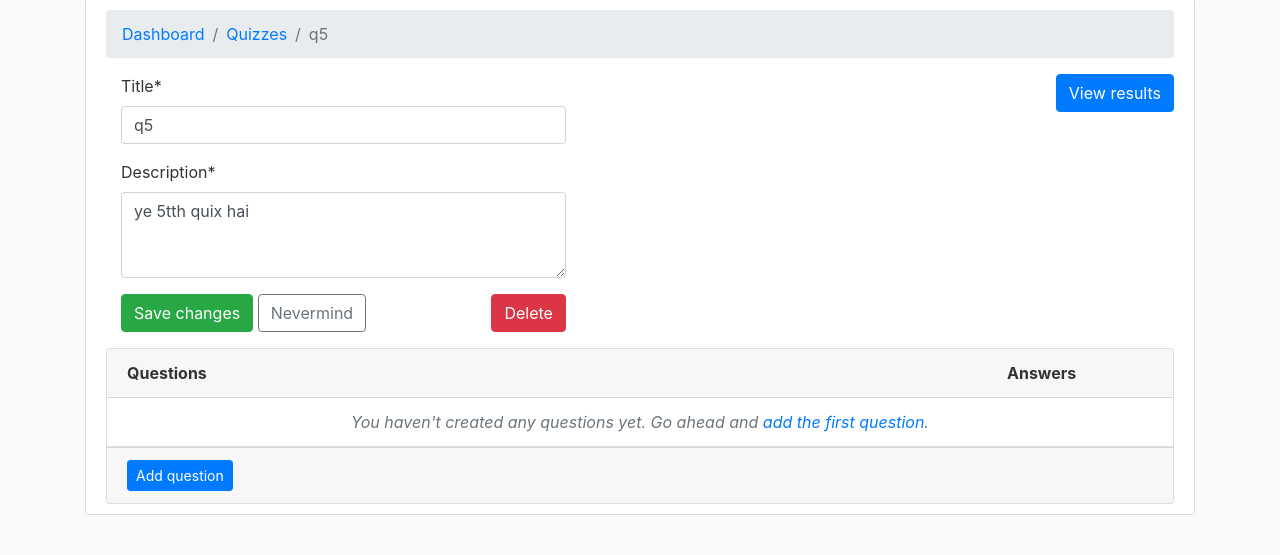
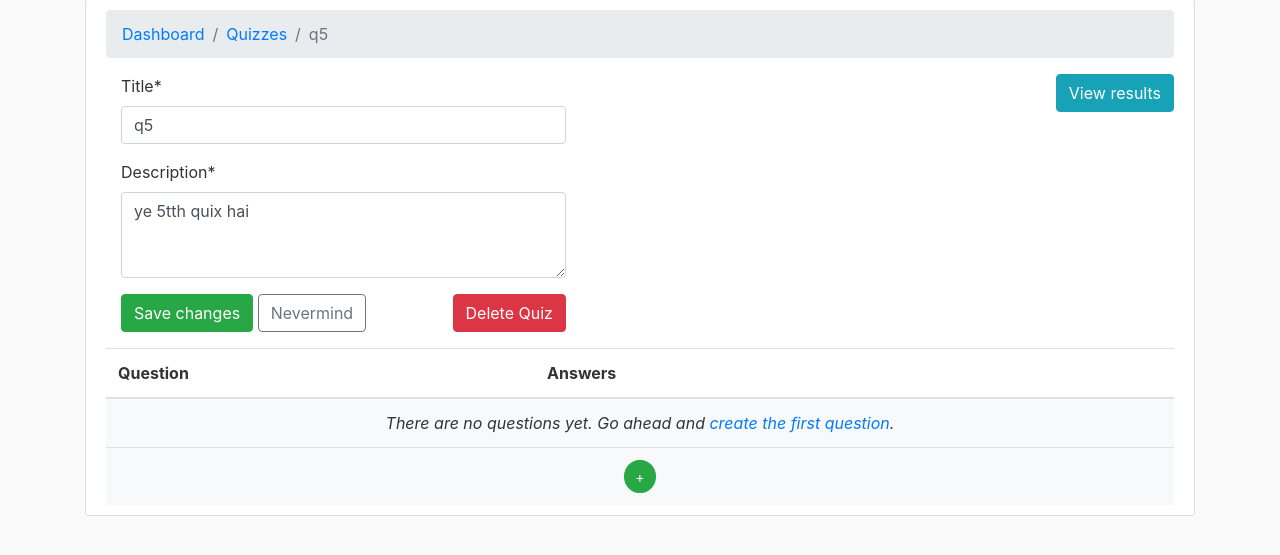
Before and after one commit to dishankpoddar/quiz-app, a Django app: page /quiz/5/ in a window 1280 px wide. Shown: the part 81-636 px from the top of the page. Run offline with Django 3.2, Linux system fonts and the light colour scheme; a user stored in the database is signed in; data comes from the database, SQL or seed files in the repository; both versions use the stored data as it was after the commit; some libraries are stand-ins or nearby versions.

Commit message:
Add questions. View all quizzes and questions

```diff
--- a/quizapp/dashboard/forms.py
+++ b/quizapp/dashboard/forms.py
@@ -4,7 +4,7 @@ from django.db import transaction
 from django.forms.utils import ValidationError
 from django.forms import inlineformset_factory
 
-from .models import (Student,Teacher,User,Question,Answer)
+from .models import (Student,Teacher,User,Question,Answer,Quiz)
 
 
 class TeacherSignUpForm(UserCreationForm):
@@ -39,6 +39,7 @@ class QuestionForm(forms.ModelForm):
         fields = ('text', )
 
 
+
 class BaseAnswerInlineFormSet(forms.BaseInlineFormSet):
     def clean(self):
         super().clean()
--- a/quizapp/dashboard/static/dashboard/main.css
+++ b/quizapp/dashboard/static/dashboard/main.css
@@ -76,3 +76,7 @@ body {
     text-overflow: ellipsis;
     white-space: nowrap;
 }
+.btn-circle{
+  padding: 5px 10px;
+  border-radius: 50%;
+}
--- a/quizapp/dashboard/templates/dashboard/base.html
+++ b/quizapp/dashboard/templates/dashboard/base.html
@@ -46,7 +46,7 @@
                 <div class="col-md-12">
                 {% if messages %}
                     {% for message in messages %}
-                        <div class="alert alert-{{message.tags}}">
+                        <div class="alert {{message.tags}}">
                             {{message}}
                         </div>
                     {% endfor %}
--- a/quizapp/dashboard/templates/dashboard/quiz_edit.html
+++ b/quizapp/dashboard/templates/dashboard/quiz_edit.html
@@ -10,51 +10,62 @@
       </ol>
     </nav>
     <h2 class="mb-3">
-      <a href="#" class="btn btn-primary float-right">View results</a>
+      <a href="#" class="btn btn-info float-right">View results</a>
     </h2>
     <div class="row mb-3">
       <div class="col-md-6 col-sm-8 col-12">
         <form method="post" novalidate>
           {% csrf_token %}
           {{ form|crispy }}
+          {% if quiz.author == user %}
           <button type="submit" class="btn btn-success">Save changes</button>
           <a href="{% url 'teacher-dashboard' %}" class="btn btn-outline-secondary" role="button">Nevermind</a>
-          <a href="#" class="btn btn-danger float-right">Delete</a>
+          <a href="#" class="btn btn-danger float-right">Delete Quiz</a>
+          {% endif %}
         </form>
       </div>
     </div>
-    <div class="card">
-      <div class="card-header">
-        <div class="row">
-          <div class="col-10">
-            <strong>Questions</strong>
-          </div>
-          <div class="col-2">
-            <strong>Answers</strong>
-          </div>
-        </div>
-      </div>
-      <div class="list-group list-group-flush list-group-formset">
-        {% for question in questions %}
-          <div class="list-group-item">
-            <div class="row">
-              <div class="col-10">
-                <a href="#">{{ question.text }}</a>
-              </div>
-              <div class="col-2">
-                {{ question.answers_count }}
-              </div>
-            </div>
-          </div>
-        {% empty %}
-          <div class="list-group-item text-center">
-            <p class="text-muted font-italic mb-0">You haven't created any questions yet. Go ahead and <a href="#">add the first question</a>.</p>
-          </div>
-        {% endfor %}
-      </div>
-      <div class="card-footer">
-        <a href="#" class="btn btn-primary btn-sm">Add question</a>
-      </div>
+    <div class="table-responsive">
+      <table class="table mb-0">
+        <thead>
+          <tr>
+            <th>Question</th>
+            <th>Answers</th>
+            <th></th>
+            <th></th>
+          </tr>
+        </thead>
+        <tbody>
+          {% for q in questions %}
+          <tr>
+            <td class="align-middle"><a href="{% url 'question-edit' q.question.pk %}">{{ q.question.text }}</a></td>
+            <td class="align-middle">{{ q.answer_count }}</td>
+            {% if q.question.author == user %}
+            <td class="align-middle">
+              <a href="{% url 'question-edit' q.question.pk %}" class="btn btn-warning">Edit Question</a>
+            </td>
+            <td class="align-middle">
+              <a href="#" class="btn btn-danger">Remove Question</a>
+            </td>
+            {% else %}
+            <td class="align-middle">
+            </td>
+            <td class="align-middle">
+            </td>
+            {% endif %}
+          </tr>
+          {% empty %}
+            <tr>
+              <td class="bg-light text-center font-italic" colspan="5">There are no questions yet. Go ahead and <a href="{% url 'question-add' %}">create the first question</a>.</td>
+            </tr>
+          {% endfor %}
+          {% if quiz.author == user %}
+          <tr>
+            <td class="bg-light text-center" colspan="5"><a href="#" class="btn btn-success btn-circle btn-sm">+</a></td>
+          </tr>
+          {% endif %}
+        </tbody>
+      </table>
     </div>
 </div>
 {% endblock %}
--- a/quizapp/dashboard/views.py
+++ b/quizapp/dashboard/views.py
@@ -7,7 +7,7 @@ from django.contrib.auth.decorators import login_required
 from django.utils.decorators import method_decorator
 from django.views.generic import View,CreateView, DeleteView, DetailView, ListView,UpdateView,FormView
 from django.db import transaction
-from django.db.models import Avg, Count
+from django.db.models import Avg, Count, F
 from django.urls import reverse, reverse_lazy
 
 
@@ -99,11 +99,9 @@ class UpdateQuizView(UpdateView):
     template_name = 'dashboard/quiz_edit.html'
 
     def get_context_data(self, **kwargs):
-        kwargs['questions'] = self.get_object().selected_question.annotate(answers_count=Count('question'))
+        kwargs['questions'] = self.get_object().selected_question.annotate(answer_count = Count(F('question__answers')))
         return super().get_context_data(**kwargs)
 
-    def get_queryset(self):
-        return self.request.user.quizzes.all()
 
     def get_success_url(self):
         return reverse('quiz-edit', kwargs={'pk': self.object.pk})
```
Also changed, not shown: quizapp/dashboard/templates/dashboard/question_edit.html (+24 -28 lines), quizapp/dashboard/templates/dashboard/question_list.html (+8 -6 lines), quizapp/dashboard/templates/dashboard/quiz_list.html (+10 -8 lines), quizapp/dashboard/templates/dashboard/teacher_dashboard.html (+4 -4 lines), quizapp/dashboard/migrations/0006_question_author.py, quizapp/dashboard/migrations/0007_auto_20200626_1448.py (added), quizapp/db.sqlite3.
